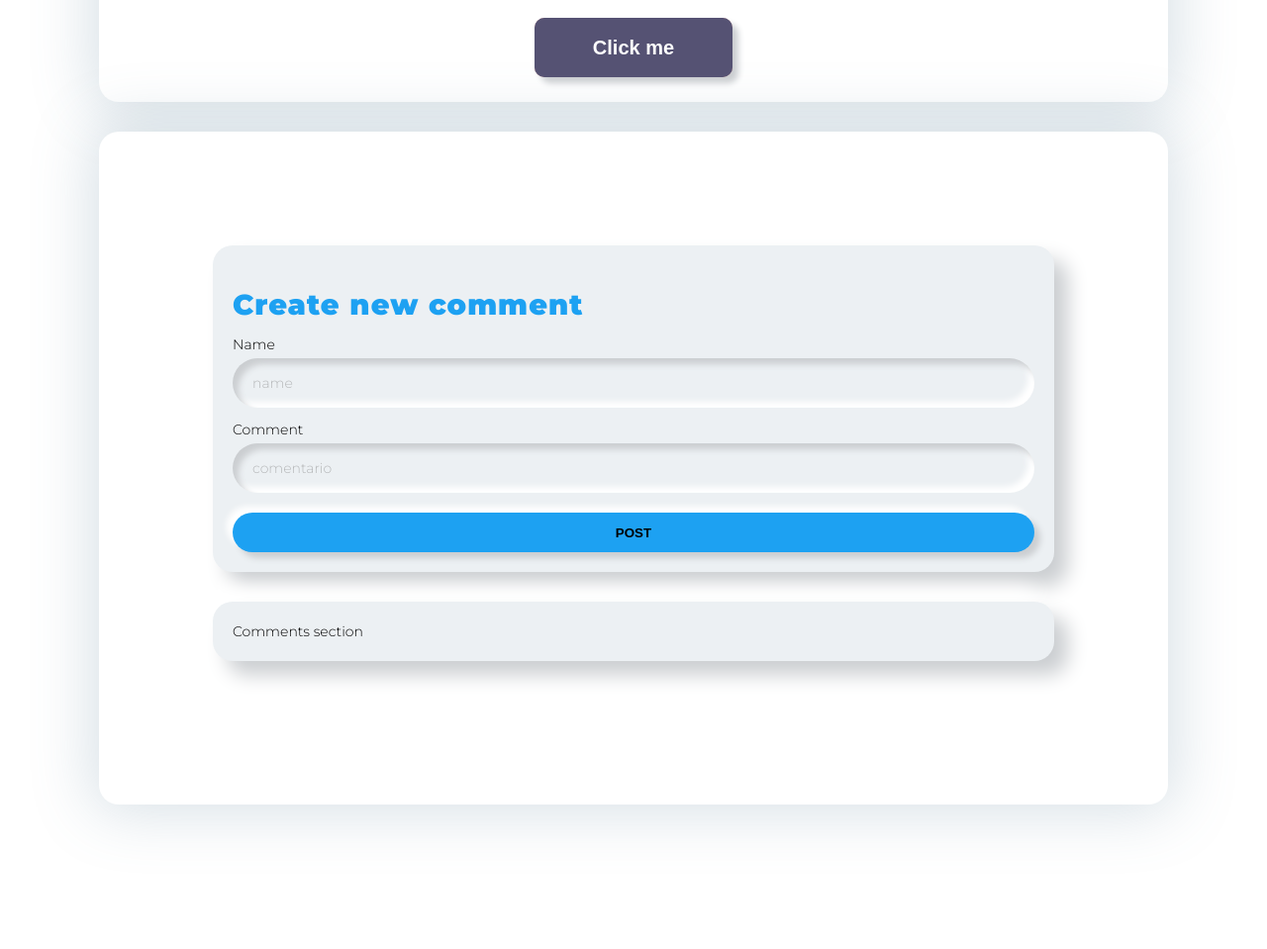
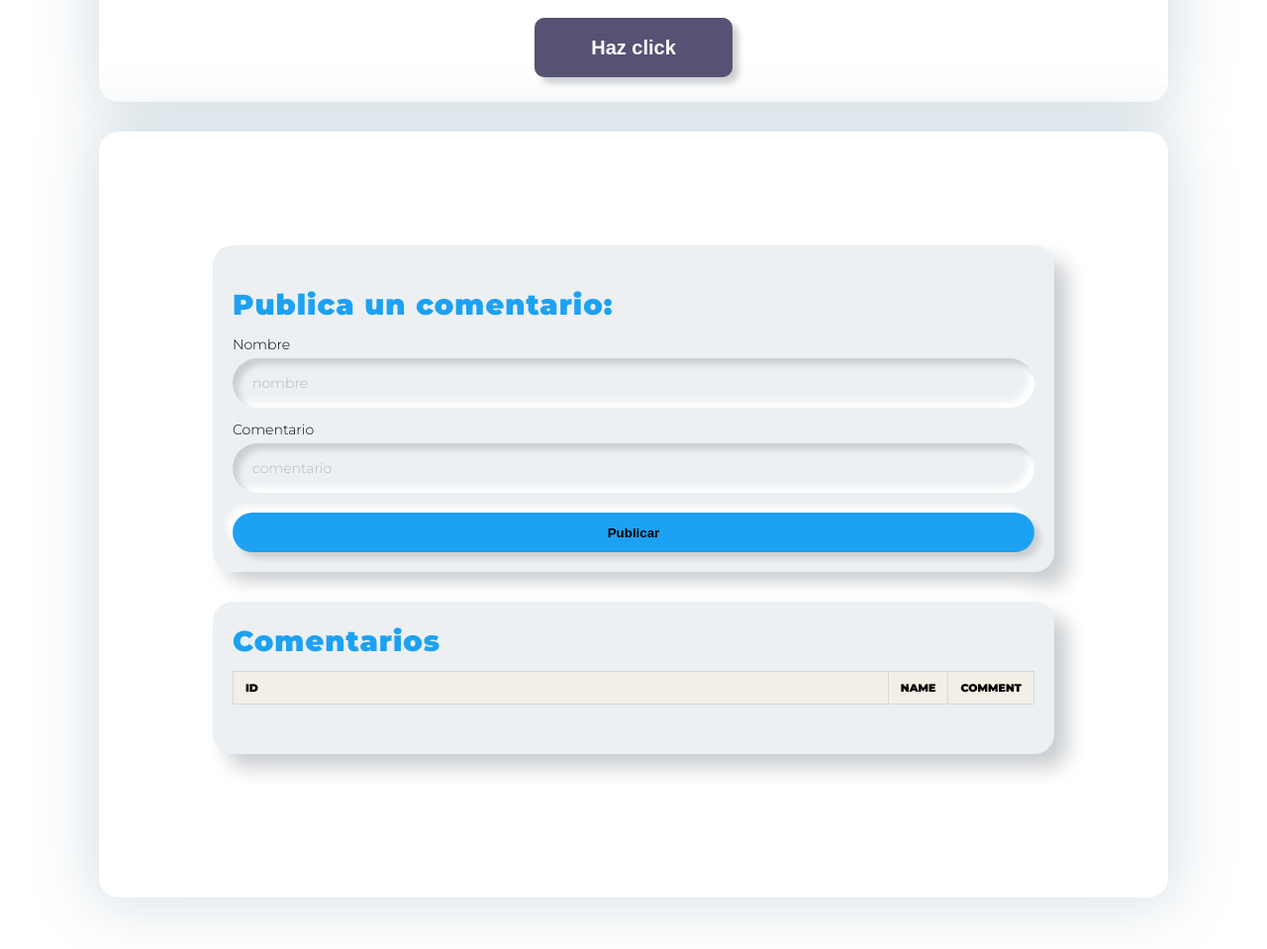
Before and after one commit to alfonso-m-g/images-app, a plain HTML site: page index.html in a window 1280 px wide. Shown: the part 2597-3556 px from the top of the page at 99% size. Drawn offline with Linux system fonts and the light colour scheme; no server answers.

Commit message:
Update index.html

```diff
--- a/index.html
+++ b/index.html
@@ -20,7 +20,7 @@
                      <div class="containerx">
                         <div class="center">
                            <br><br><br><br>
-                           <div id="loading"><button class="btn" onclick="accion()">Click me</button></div>
+                           <div id="loading"><button class="btn" onclick="accion()">Haz click</button></div>
                         </div>
                      </div>
                   </div>
@@ -34,13 +34,13 @@
                            <td>
                               <div class="container-other">
                                  <div class="inputs">
-                                    <div class="brand-title">Create new comment</div>
+                                    <div class="brand-title">Publica un comentario:</div>
                                     <br>
-                                    <label>Name</label>
-                                    <input type="text" name="name" placeholder="name">
-                                    <label>Comment</label>
+                                    <label>Nombre</label>
+                                    <input type="text" name="name" placeholder="nombre">
+                                    <label>Comentario</label>
                                     <input type="text" name="comment" placeholder="comentario">
-                                    <button onclick="POST()">POST</button>
+                                    <button onclick="POST()">Publicar</button>
                                  </div>
                               </div>
                            </td>
@@ -48,7 +48,18 @@
                         <tr>
                            <td>
                               <div class="container-other">
-                                 Comments section
+                                 <div class="brand-title">Comentarios</div>
+                                 <br>
+                                 <table class="rtable" style="table-layout: fixed; width: 100%">
+                                    <thead>
+                                       <tr>
+                                          <th>ID</th>
+                                          <th>Name</th>
+                                          <th>Comment</th>
+                                       </tr>
+                                    </thead>
+                                    <tbody id="insert"></tbody>
+                                 </table>
                               </div>
                            </td>
                         </tr>
```
